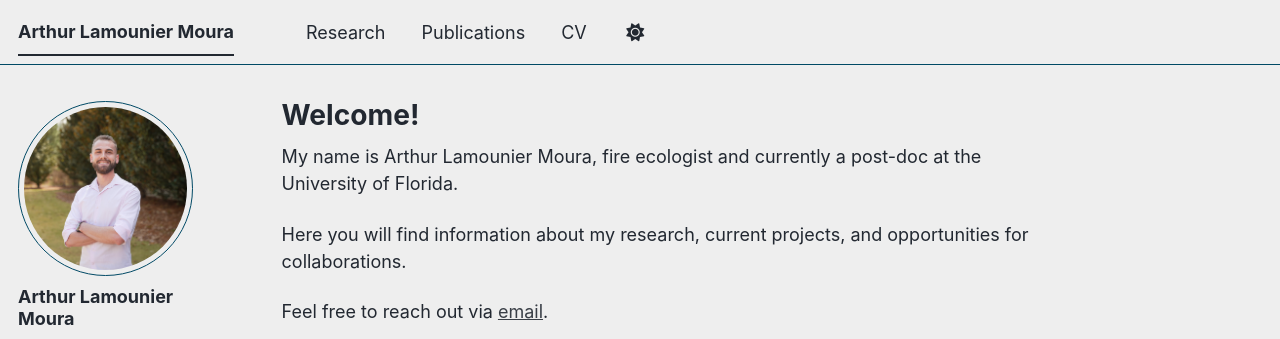
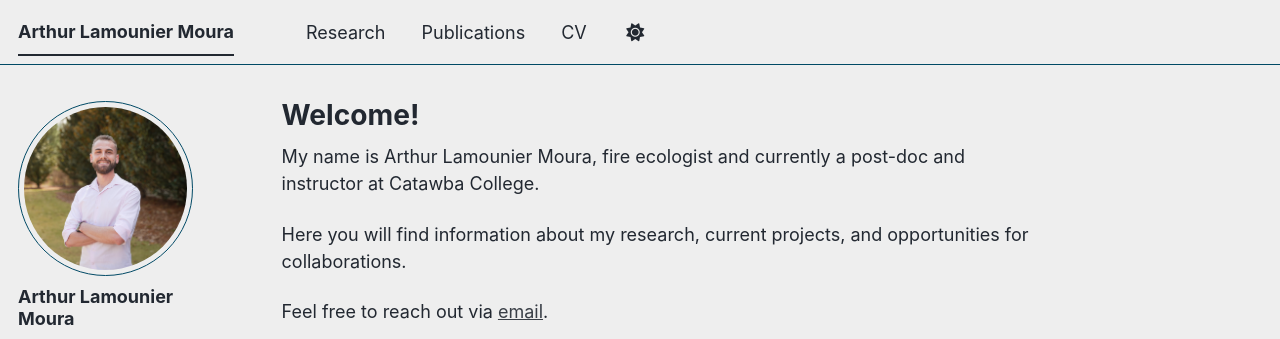
Before and after one commit to arthurlamounier/arthurlamounier.github.io, a Jekyll site: the page built from _pages/about.md, in a window 1280 px wide. Shown: the top 339 px of the page. Built offline with Jekyll 4.4.1, drawn with Linux system fonts in a browser that asks for light colours; some web fonts are replaced; a script bundle is joined from its source files by our own code; library files that are not in the unit come from our copies.

Commit message:
Update about.md

```diff
--- a/_pages/about.md
+++ b/_pages/about.md
@@ -7,10 +7,10 @@ redirect_from:
   - /about.html
 ---
 
-My name is Arthur Lamounier Moura, fire ecologist and currently a post-doc at the University of Florida.
+My name is Arthur Lamounier Moura, fire ecologist and currently a post-doc and instructor at Catawba College.
 
 Here you will find information about my research, current projects, and opportunities for collaborations.
 
-Feel free to reach out via [email](mailto:alamouniermoura@ufl.edu).
+Feel free to reach out via [email](mailto:alamouni@catawba.edu).
 
 Thanks!
```
